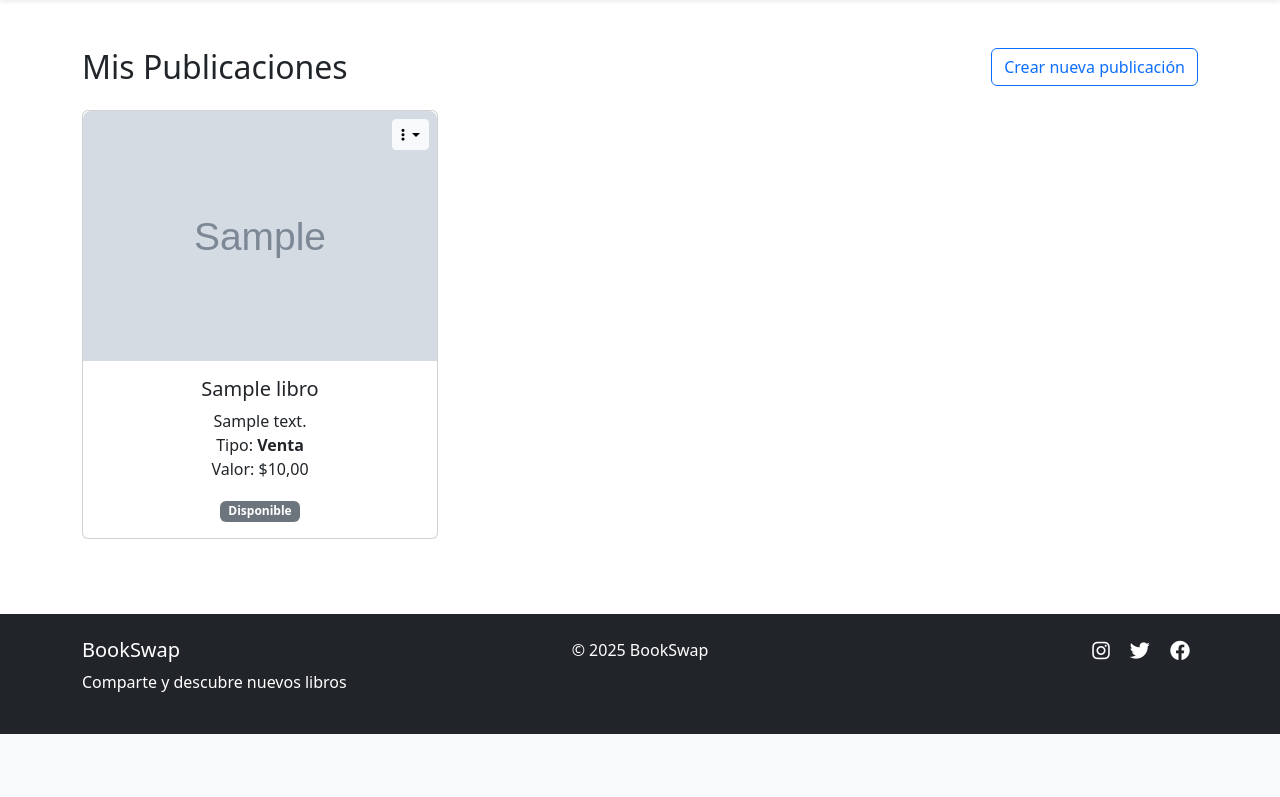
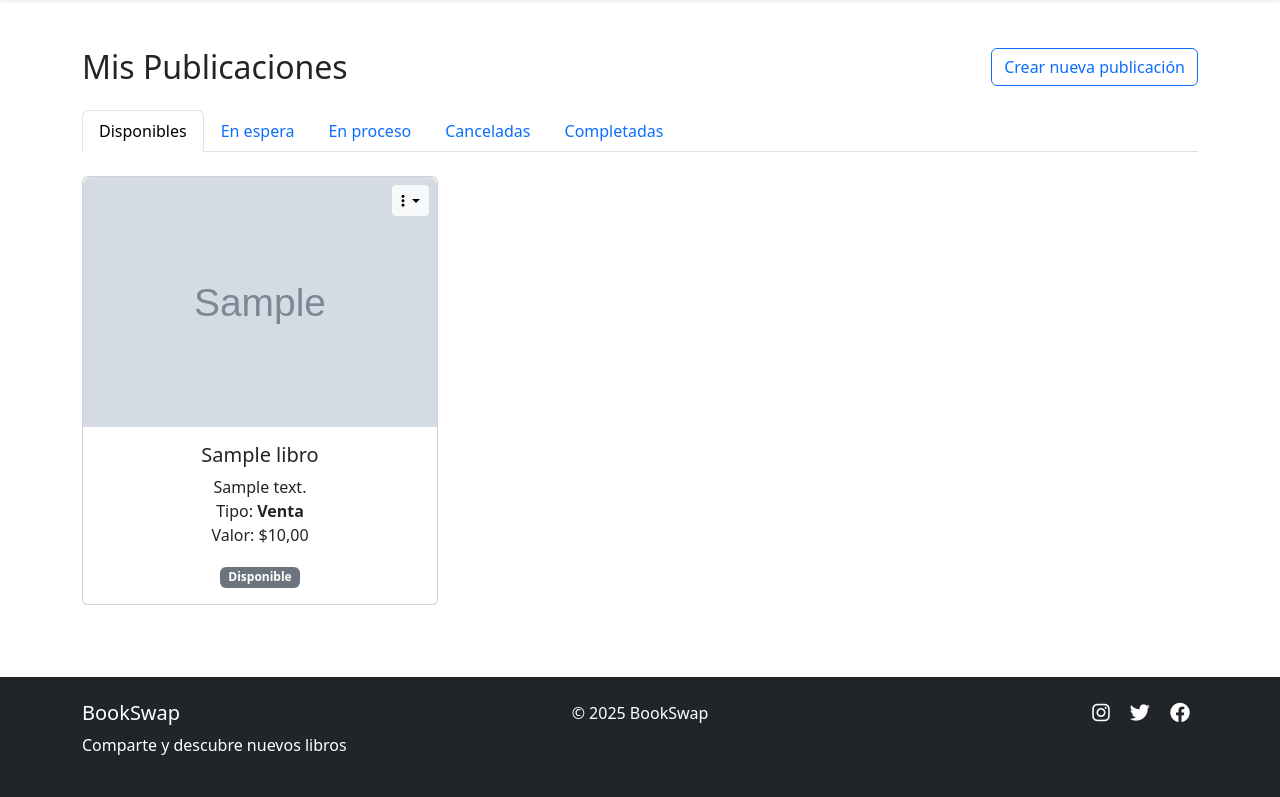
Before and after one commit to aptbookswap/bookswap, a Django app: page /publicaciones/ in a window 1280 px wide. Shown: the part 66-863 px from the top of the page. Before the commit the page ends 800 px from the top, so only its background shows below. Run offline with Django 5.2, Linux system fonts and the light colour scheme; a user stored in the database is signed in; tables that the repository leaves empty hold one stand-in row (values such as "Sample post"); grey boxes marked "Sample" are stand-in pictures; some libraries are stand-ins or nearby versions.

Commit message:
Refactor vista de publicaciones: agrupar publicaciones por estado y crear plantilla parcial para tarjetas de publicación.

```diff
--- a/appbookswap/app/views.py
+++ b/appbookswap/app/views.py
@@ -305,7 +305,20 @@ def valorar_comprador(request):
 @login_required
 def publicaciones_view(request):
     publicaciones = Publicacion.objects.filter(user_ofertador=request.user)
-    return render(request, 'vistas/publicaciones.html', {'publicaciones': publicaciones})
+
+    disponibles = publicaciones.filter(estado_publicacion='disponible')
+    en_espera = publicaciones.filter(estado_publicacion='en_espera')
+    en_proceso = publicaciones.filter(estado_publicacion='en_proceso')
+    canceladas = publicaciones.filter(estado_publicacion='cancelado')
+    completadas = publicaciones.filter(estado_publicacion='completado')
+
+    return render(request, 'vistas/publicaciones.html', {
+        'disponibles': disponibles,
+        'en_espera': en_espera,
+        'en_proceso': en_proceso,
+        'canceladas': canceladas,
+        'completadas': completadas,
+    })
 
 
 @login_required
@@ -400,7 +413,7 @@ def publicacion_detalle(request, id_publicacion):
 @login_required
 def publicaciones_usuario_view(request, uid):
     usuario = get_object_or_404(Usuario, uid=uid)
-    publicaciones = Publicacion.objects.filter(user_ofertador=usuario)
+    publicaciones = Publicacion.objects.filter(user_ofertador=usuario, estado_publicacion='disponible')
     return render(request, 'vistas/publicaciones_usuario.html', {
         'usuario': usuario,
         'publicaciones': publicaciones
--- /dev/null
+++ b/appbookswap/templates/vistas/partials/card_publicacion.html
@@ -0,0 +1,26 @@
+<div class="col-md-4 mb-4" data-publicacion-id="{{ publicacion.id_publicacion }}">
+  <div class="card position-relative">
+    {% if publicacion.imagenes.all %}
+    <img src="{{ publicacion.imagenes.all.0.imagen.url }}" class="card-img-top" alt="Imagen publicación">
+    {% endif %}
+    <div class="dropdown position-absolute top-0 end-0 m-2">
+      <button class="btn btn-sm btn-light dropdown-toggle" type="button" data-bs-toggle="dropdown">
+        <i class="fas fa-ellipsis-v"></i>
+      </button>
+      <ul class="dropdown-menu dropdown-menu-end">
+        <li><a class="dropdown-item" href="{% url 'detalle_publicacion' publicacion.id_publicacion %}">Ver Detalles</a></li>
+      </ul>
+    </div>
+    <div class="card-body text-center">
+      <h5 class="card-title">{{ publicacion.libro.titulo }}</h5>
+      <p class="card-text">
+        {{ publicacion.descripcion|linebreaksbr }}<br>
+        Tipo: <strong>{{ publicacion.tipo_transaccion|title }}</strong><br>
+        {% if publicacion.tipo_transaccion == "venta" %}
+        Valor: ${{ publicacion.valor }}
+        {% endif %}
+      </p>
+      <span class="badge bg-secondary">{{ publicacion.estado_publicacion|title }}</span>
+    </div>
+  </div>
+</div>
--- a/appbookswap/templates/vistas/publicaciones.html
+++ b/appbookswap/templates/vistas/publicaciones.html
@@ -15,42 +15,71 @@
     <a href="{% url 'libros' %}" class="btn btn-outline-primary">Crear nueva publicación</a>
   </div>
 
-  <div class="row" id="publicacionesRow">
-    {% for publicacion in publicaciones %}
-    <div class="col-md-4 mb-4" data-publicacion-id="{{ publicacion.id_publicacion }}">
-      <div class="card position-relative">
-        {% if publicacion.imagenes.all %}
-        <img src="{{ publicacion.imagenes.all.0.imagen.url }}" class="card-img-top" alt="Imagen publicación">
-        {% endif %}
+  <!-- Tabs -->
+  <ul class="nav nav-tabs mb-4" id="publicacionTabs" role="tablist">
+    <li class="nav-item"><button class="nav-link active" data-bs-toggle="tab" data-bs-target="#disponibles">Disponibles</button></li>
+    <li class="nav-item"><button class="nav-link" data-bs-toggle="tab" data-bs-target="#enEspera">En espera</button></li>
+    <li class="nav-item"><button class="nav-link" data-bs-toggle="tab" data-bs-target="#enProceso">En proceso</button></li>
+    <li class="nav-item"><button class="nav-link" data-bs-toggle="tab" data-bs-target="#canceladas">Canceladas</button></li>
+    <li class="nav-item"><button class="nav-link" data-bs-toggle="tab" data-bs-target="#completadas">Completadas</button></li>
+  </ul>
 
-        <!-- Botón de opciones -->
-        <div class="dropdown position-absolute top-0 end-0 m-2">
-          <button class="btn btn-sm btn-light dropdown-toggle" type="button" data-bs-toggle="dropdown" aria-expanded="false">
-            <i class="fas fa-ellipsis-v"></i>
-          </button>
-          <ul class="dropdown-menu dropdown-menu-end">
-            <li>
-              <a class="dropdown-item" href="{% url 'detalle_publicacion' publicacion.id_publicacion %}">Ver Detalles</a>
-            </li>
-          </ul>
-        </div>
+  <div class="tab-content">
 
-        <div class="card-body text-center">
-          <h5 class="card-title">{{ publicacion.libro.titulo }}</h5>
-          <p class="card-text">
-            {{ publicacion.descripcion|linebreaksbr }}<br>
-            Tipo: <strong>{{ publicacion.tipo_transaccion|title }}</strong><br>
-            {% if publicacion.tipo_transaccion == "venta" %}
-            Valor: ${{ publicacion.valor }}
-            {% endif %}
-          </p>
-          <span class="badge bg-secondary">{{ publicacion.estado_publicacion|title }}</span>
-        </div>
+    <!-- Disponibles -->
+    <div class="tab-pane fade show active" id="disponibles">
+      <div class="row">
+        {% for publicacion in disponibles %}
+        {% include "vistas/partials/card_publicacion.html" %}
+        {% empty %}
+        <p class="text-center">No hay publicaciones disponibles.</p>
+        {% endfor %}
       </div>
     </div>
-    {% empty %}
-    <p class="text-center">Aún no has creado publicaciones.</p>
-    {% endfor %}
+
+    <!-- En espera -->
+    <div class="tab-pane fade" id="enEspera">
+      <div class="row">
+        {% for publicacion in en_espera %}
+        {% include "vistas/partials/card_publicacion.html" %}
+        {% empty %}
+        <p class="text-center">No hay publicaciones en espera.</p>
+        {% endfor %}
+      </div>
+    </div>
+
+    <!-- En proceso -->
+    <div class="tab-pane fade" id="enProceso">
+      <div class="row">
+        {% for publicacion in en_proceso %}
+        {% include "vistas/partials/card_publicacion.html" %}
+        {% empty %}
+        <p class="text-center">No hay publicaciones en proceso.</p>
+        {% endfor %}
+      </div>
+    </div>
+
+    <!-- Canceladas -->
+    <div class="tab-pane fade" id="canceladas">
+      <div class="row">
+        {% for publicacion in canceladas %}
+        {% include "vistas/partials/card_publicacion.html" %}
+        {% empty %}
+        <p class="text-center">No hay publicaciones canceladas.</p>
+        {% endfor %}
+      </div>
+    </div>
+
+    <!-- Completadas -->
+    <div class="tab-pane fade" id="completadas">
+      <div class="row">
+        {% for publicacion in completadas %}
+        {% include "vistas/partials/card_publicacion.html" %}
+        {% empty %}
+        <p class="text-center">No hay publicaciones completadas.</p>
+        {% endfor %}
+      </div>
+    </div>
   </div>
 </div>
 {% endblock %}
```
